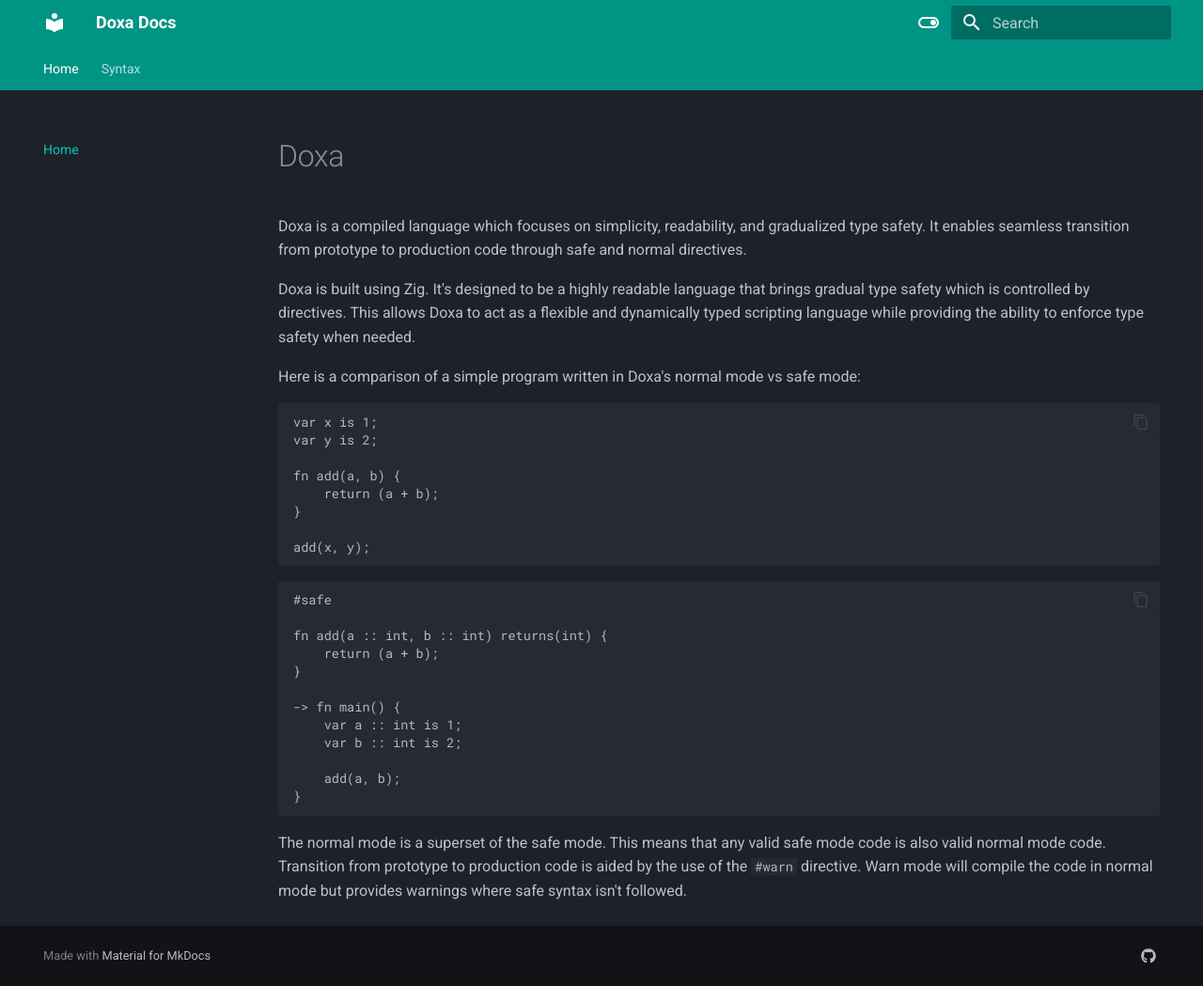
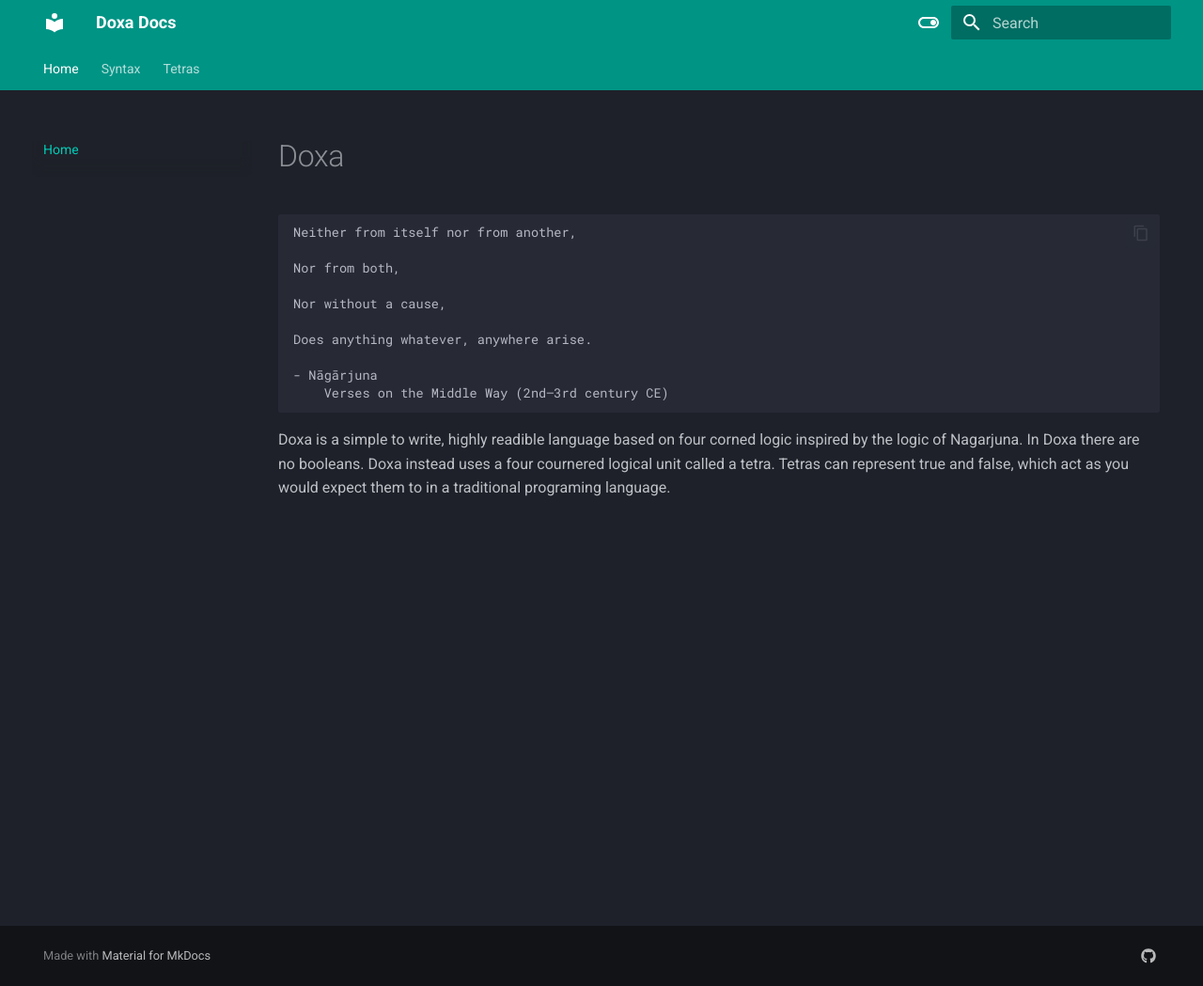
Before and after one commit to mirror-shades/doxa, an MkDocs documentation site: the page built from docs/index.md, in a window 1280 px wide and 1049 px high. Shown: the whole window at 94% size. Built offline with MkDocs 1.6.1 and Material for MkDocs 9.7.7, drawn with Linux system fonts in a browser that asks for light colours.

Commit message:
update docs

````diff
--- a/docs/index.md
+++ b/docs/index.md
@@ -1,37 +1,16 @@
 # Doxa
 
-Doxa is a compiled language which focuses on simplicity, readability, and gradualized type safety. It enables seamless transition from prototype to production code through safe and normal directives.
+```
+Neither from itself nor from another,
 
-Doxa is built using Zig. It's designed to be a highly readable language that brings gradual type safety which is controlled by directives. This allows Doxa to act as a flexible and dynamically typed scripting language while providing the ability to enforce type safety when needed.
+Nor from both,
 
-Here is a comparison of a simple program written in Doxa's normal mode vs safe mode:
+Nor without a cause,
 
-```
-var x is 1;
-var y is 2;
+Does anything whatever, anywhere arise.
 
-fn add(a, b) {
-    return (a + b);
-}
-
-add(x, y);
+- Nāgārjuna
+    Verses on the Middle Way (2nd–3rd century CE)
 ```
 
-```
-#safe
-
-fn add(a :: int, b :: int) returns(int) {
-    return (a + b);
-}
-
--> fn main() {
-    var a :: int is 1;
-    var b :: int is 2;
-
-    add(a, b);
-}
-```
-
-The normal mode is a superset of the safe mode. This means that any valid safe mode code is also valid normal mode code.
-Transition from prototype to production code is aided by the use of the `#warn` directive. Warn mode will compile the code in
-normal mode but provides warnings where safe syntax isn't followed.
+Doxa is a simple to write, highly readible language based on four corned logic inspired by the logic of Nagarjuna. In Doxa there are no booleans. Doxa instead uses a four cournered logical unit called a tetra. Tetras can represent true and false, which act as you would expect them to in a traditional programing language.
--- a/mkdocs.yml
+++ b/mkdocs.yml
@@ -43,3 +43,4 @@ plugins:
 nav:
   - Home: index.md
   - Syntax: syntax.md
+  - Tetras: tetras.md
````
Also changed, not shown: docs/syntax.md (+38 -86 lines), docs/tetras.md (added, +76 -0 lines).
